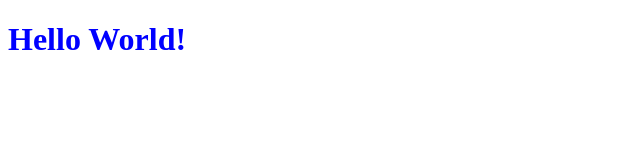
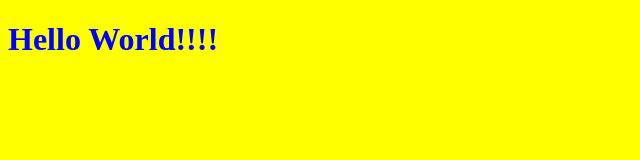
Before and after one commit to ashcodes2018/Lab00, a plain HTML site: page index.html in a window 1280 px wide. Shown: the whole page, without its empty margins (0-640 px from the left). Drawn offline with Linux system fonts and the light colour scheme.

Commit message:
made backgrnd yellow and added more !

```diff
--- a/index.html
+++ b/index.html
@@ -5,6 +5,6 @@
 	<title>hello</title>
 </head>
 <body>
-	<h1>Hello World!</h1>
+	<h1>Hello World!!!!</h1>
 </body>
 </html>
--- a/style.css
+++ b/style.css
@@ -1,3 +1,4 @@
 body{
 	color: blue;
+	background-color: yellow;
 }
```
